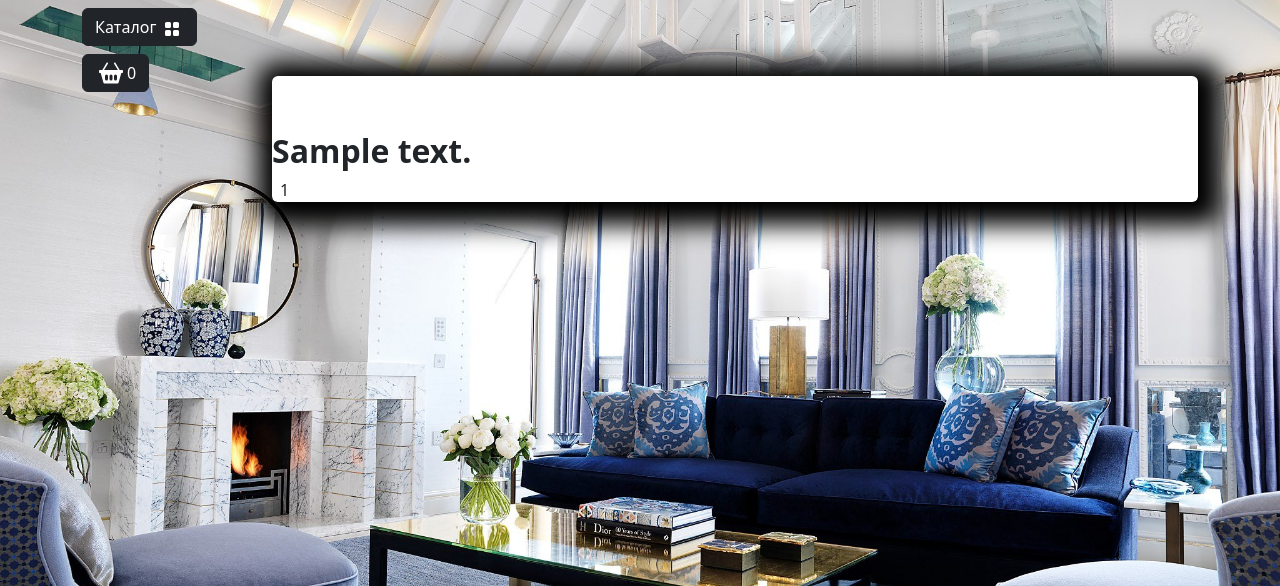
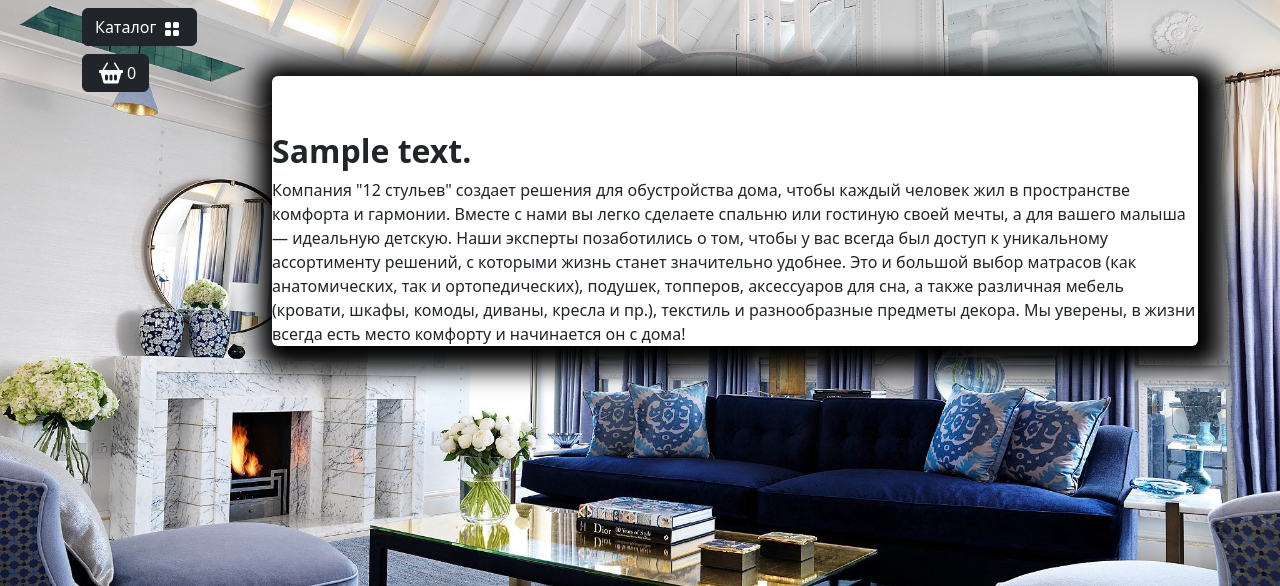
Before and after one commit to CodeRatev/online_furniture_store, a Django app: template main/templates/main/about.html in a window 1280 px wide. Shown: the part 56-642 px from the top of the page. Run offline with Django 4.2, Linux system fonts and the light colour scheme; data comes from the database, SQL or seed files in the repository; the template is opened without the code that fills it: most values are stand-ins (such as "Sample title", 1, 10 or a date in 2020); some libraries are stand-ins or nearby versions.

Commit message:
Information about us added.

```diff
--- a/main/templates/main/about.html
+++ b/main/templates/main/about.html
@@ -12,7 +12,16 @@
 {% block content %}
     <div class="mt-5 pt-5 bg-white custom-shadow rounded">
         <h2 class="mt-2"><strong>{{ content }}</strong></h2>
-        <p class="m-2"> {{ text_on_page }}</p>
+        <p> Компания "12 стульев" создает решения для обустройства дома, чтобы каждый человек жил в пространстве комфорта и гармонии.
+            Вместе с нами вы легко сделаете спальню или гостиную своей мечты, а для вашего малыша — идеальную детскую.
+
+
+            Наши эксперты позаботились о том, чтобы у вас всегда был доступ к уникальному ассортименту решений, с которыми жизнь станет значительно удобнее.
+            Это и большой выбор матрасов (как анатомических, так и ортопедических), подушек, топперов, аксессуаров для сна, а также различная мебель (кровати, шкафы, комоды, диваны, кресла и пр.),
+            текстиль и разнообразные предметы декора.
+
+            Мы уверены, в жизни всегда есть место комфорту и начинается он с дома!
+        </p>
     </div>
 {% endblock  %}
 {% block footer %}
--- a/main/views.py
+++ b/main/views.py
@@ -16,6 +16,5 @@ def about(request):
     context = {
         'title': '12 стульев - О нас',
         'content': "О нас",
-        'text_on_page': "Это новый текст"
     }
     return render(request, 'main/about.html', context)
```
